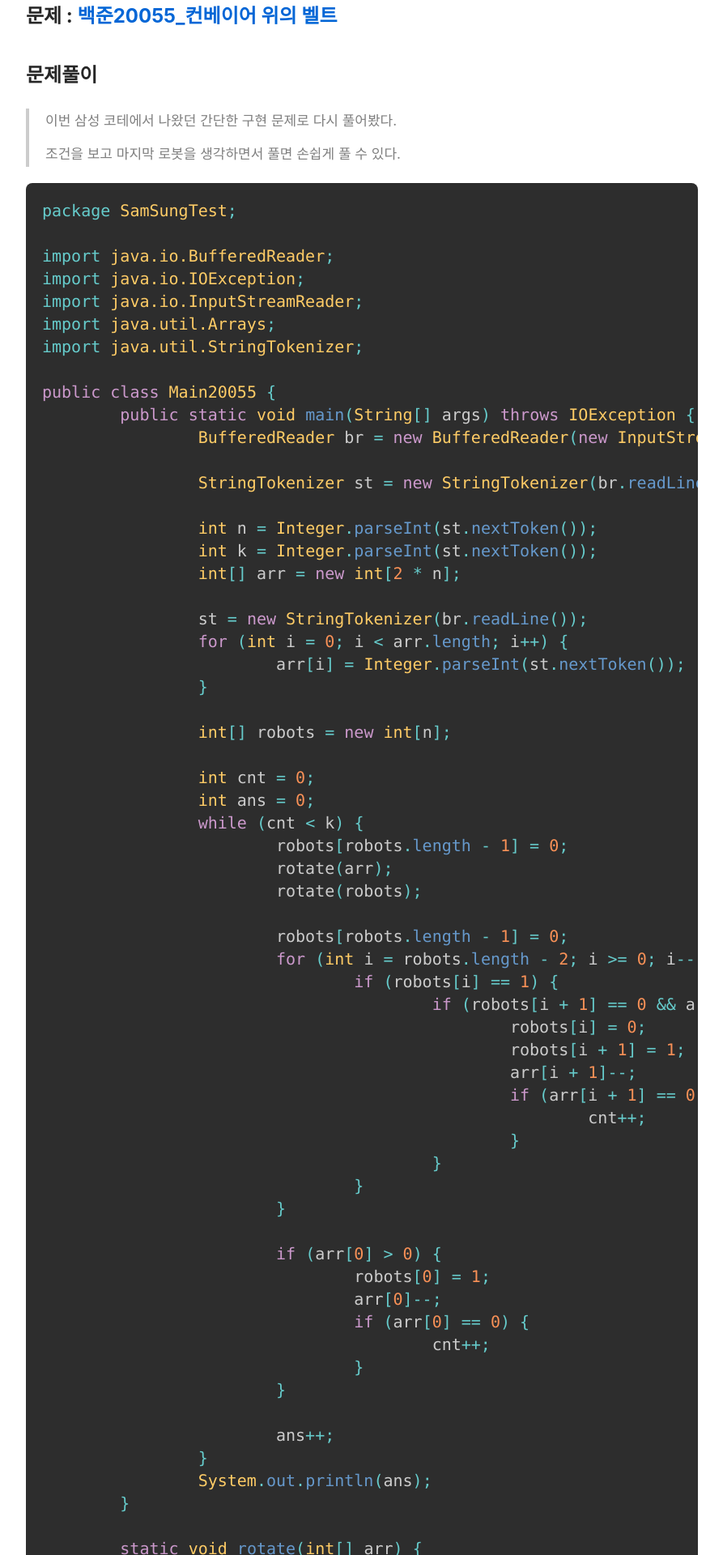
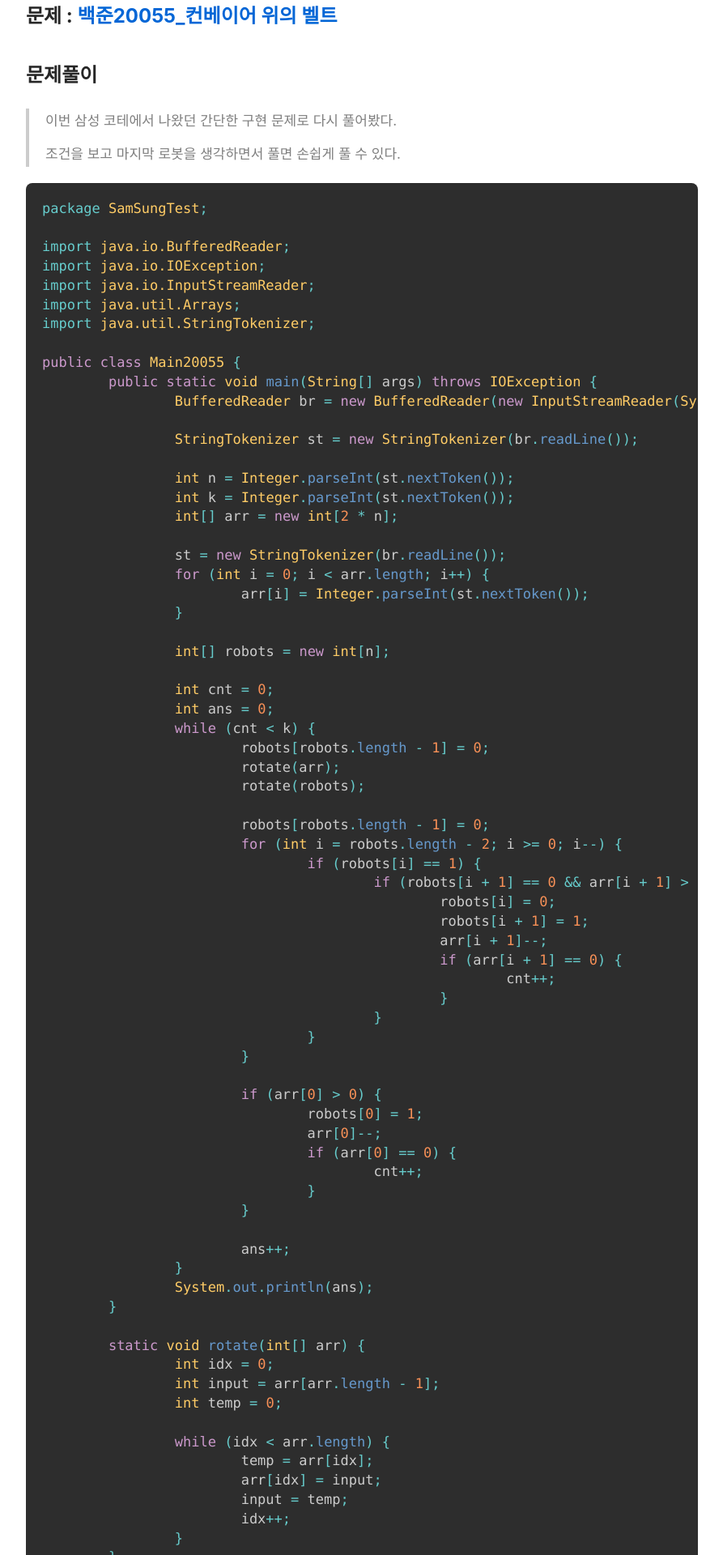
Before and after one commit to rlaguswhd19/rlaguswhd19.github.com, a Jekyll site: the page built from _posts/2020-12-03-[백준] 컨베이어 벨트 위의 로봇 - 20055.md, in a window 1280 px wide. Shown: the part 478-2398 px from the top of the page at 81% size, without its empty margins (83-976 px from the left). Built offline with Jekyll 4.4.1, drawn with Linux system fonts in a browser that asks for light colours; nearby versions of some CDN libraries.

Commit message:
font-size change

```diff
--- a/_sass/common/_reset.scss
+++ b/_sass/common/_reset.scss
@@ -37,8 +37,8 @@
  **/
 
 html {
-  font-size: map-get($base, font-size-lg);
-  // font-size: 50px;
+  // font-size: map-get($base, font-size-lg);
+  font-size: 20px;
   -webkit-text-size-adjust: 100%; /* 1 */
   @media print {
     font-size: map-get($base, font-size-root-sm);
@@ -138,7 +138,7 @@ pre, code {
 }
 
 code {
-  font-size: map-get($base, font-size);
+  font-size: map-get($base, font-size-sm);
 // font-size: 70px;
   line-height: map-get($base, line-height-sm);
 }
```
